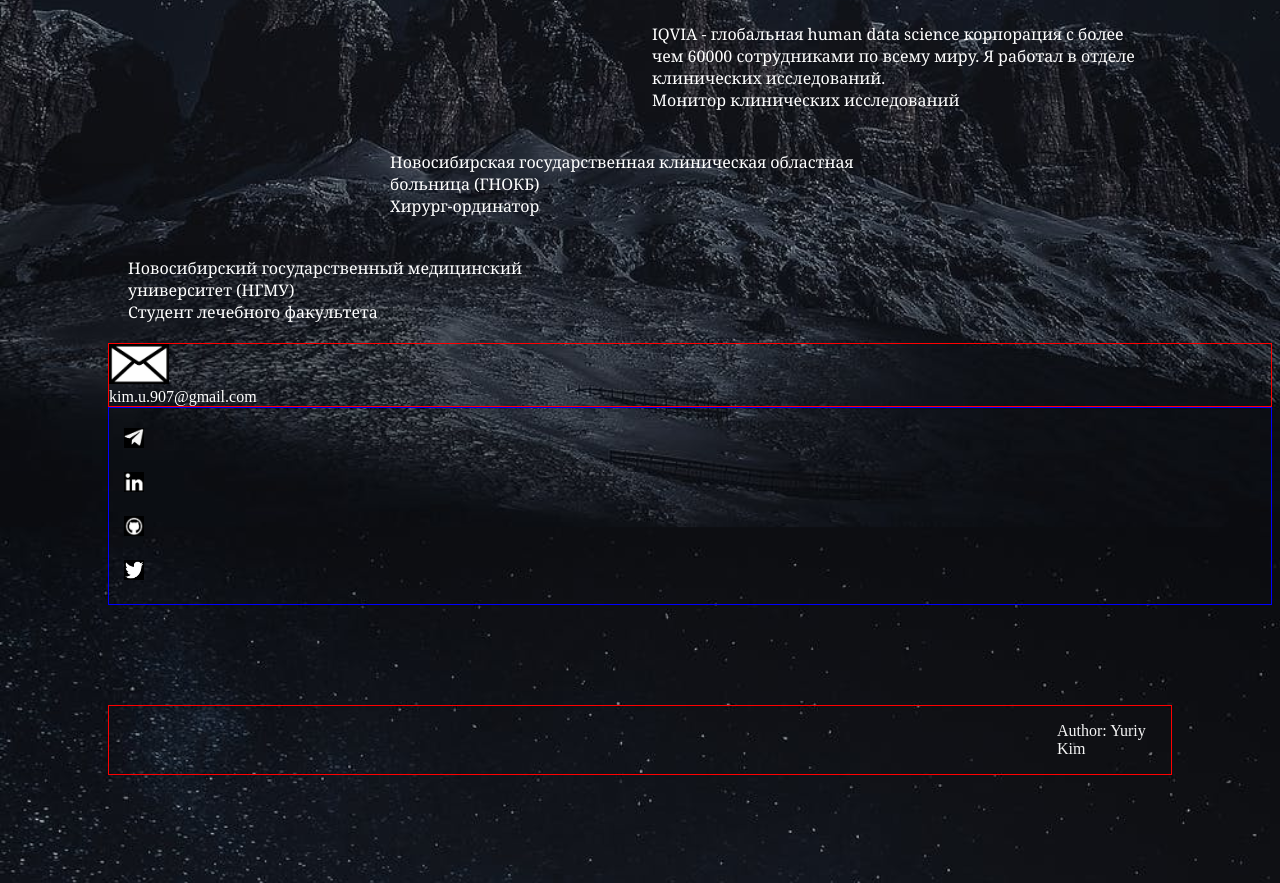
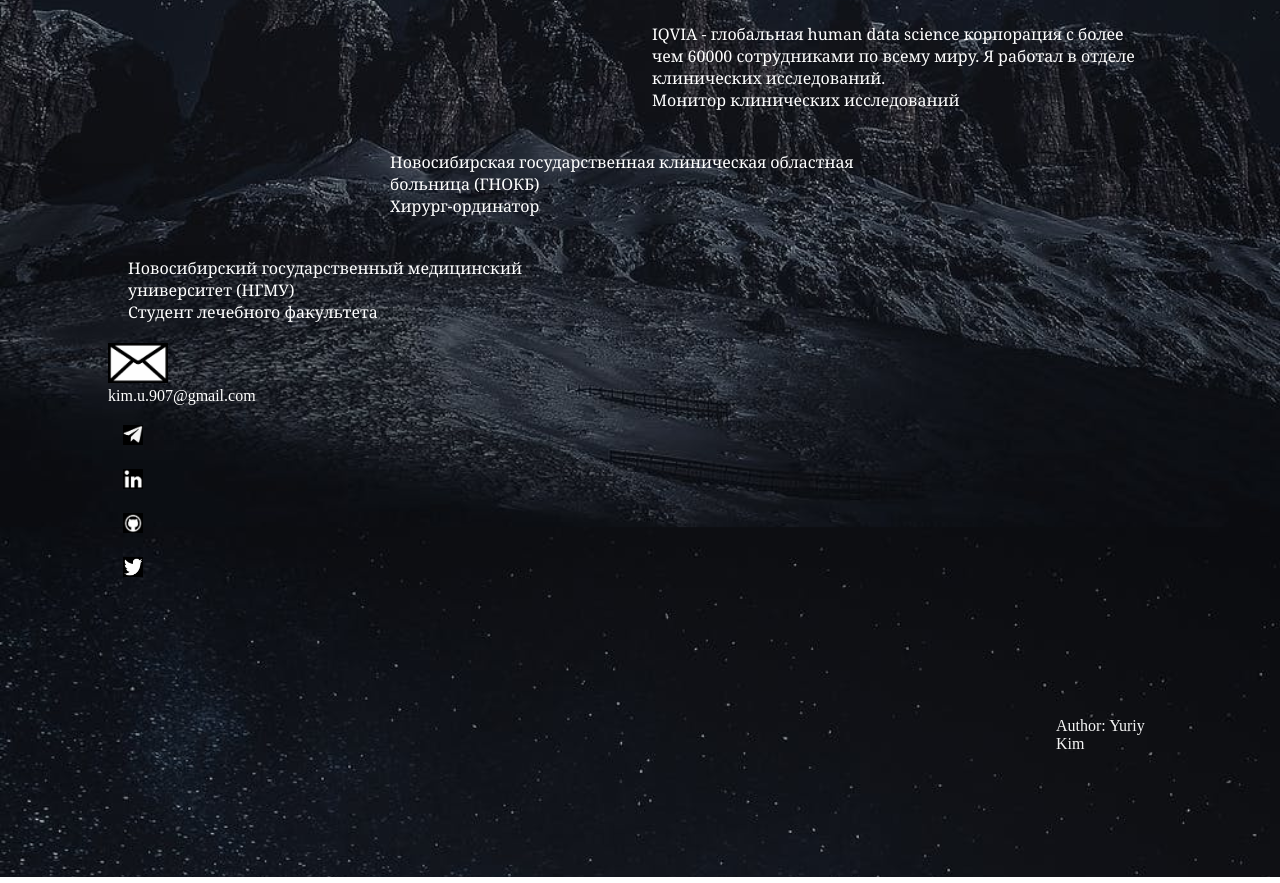
Before and after one commit to NoreagaSC/NoreagaSC.github.io, a plain HTML site: page index.html in a window 1280 px wide. Shown: the part 1393-2276 px from the top of the page. Drawn offline with Linux system fonts and the light colour scheme.

Commit message:
release4.1 technical borders removed

```diff
--- a/style.css
+++ b/style.css
@@ -145,13 +145,6 @@ h2.exp {
   justify-content: space-around;
 }
 
-.left {
-  border: 1px solid red;
-}
-
-.right {
-  border: 1px solid blue;
-}
 
 .socialMedia {
   position: fixed;
@@ -177,7 +170,6 @@ footer {
   color: whitesmoke;
   margin: 100px;
   padding: 0 0 0 75%;
-  border: 1px solid red;
 }
 
 @media (max-width: 1400px) {
```
